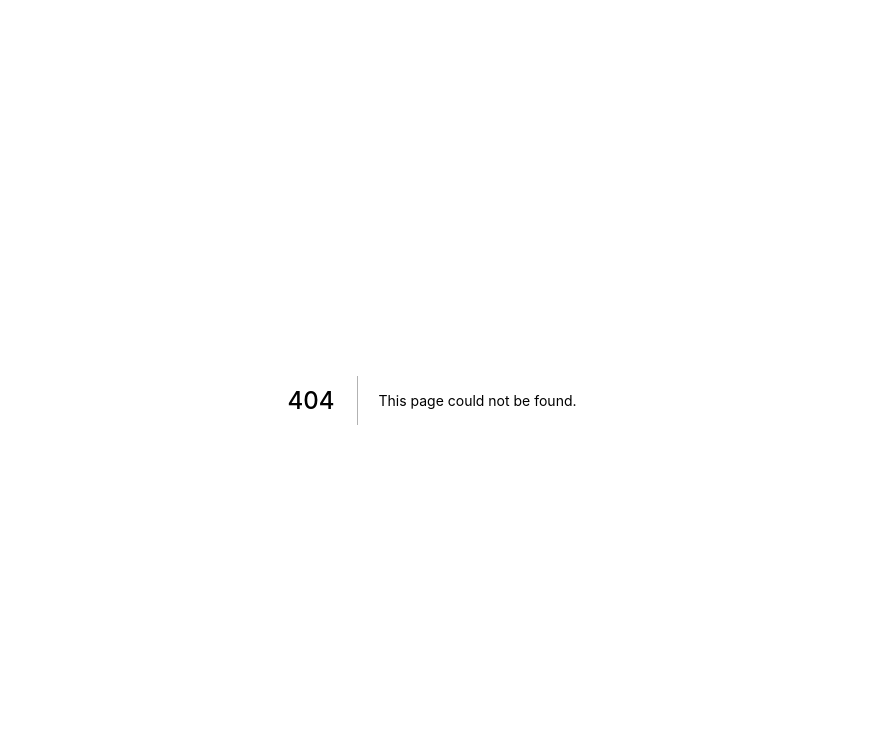
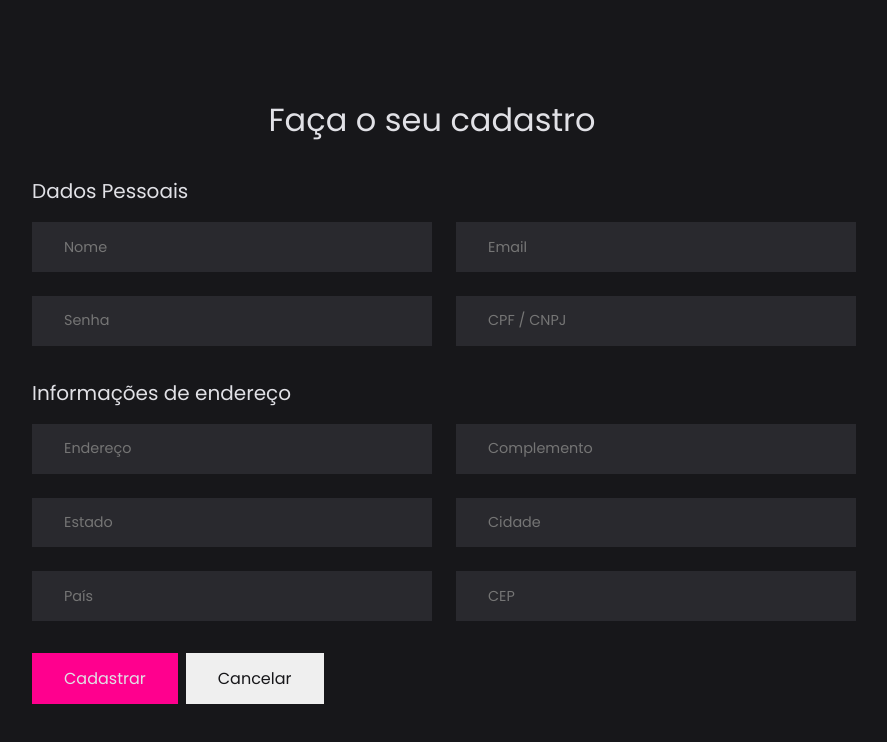
Before and after one commit to joaogkvalho/user-acl, a Next.js app: page /signup in a window 1280 px wide. Before the commit this address had no page. Shown: the top 742 px of the page, without its empty margins (208-1095 px from the left). Built offline with nearby package versions, Linux system fonts and the light colour scheme.

Commit message:
signup form added

```diff
--- a/src/pages/index.tsx
+++ b/src/pages/index.tsx
@@ -5,7 +5,7 @@ import styles from './home.module.scss'
 export default function Home() {
   return (
     <div className={styles.signInBox}>
-      <h1>User ACL</h1>
+      <h1>user ACL</h1>
 
       <form className={styles.signInForm}>
           <input type="email" placeholder="Digite seu email" />
@@ -20,7 +20,7 @@ export default function Home() {
           ou
       </div>
 
-      <Link href="/signUp">
+      <Link href="/signup">
         <button className={styles.signUpButton}>Cadastre-se</button>
       </Link>
     </div>
--- a/src/pages/signUp.tsx
+++ /dev/null
@@ -1,5 +0,0 @@
-export default function signUp() {
-    return(
-        <h1>Faça o seu cadastro</h1>
-    )
-}
--- /dev/null
+++ b/src/pages/signup/index.tsx
@@ -0,0 +1,41 @@
+import Link from 'next/link'
+
+import styles from './styles.module.scss'
+
+export default function Signup() {
+    return(
+        <div className={styles.signupFormWrapper}>
+            <h1>Faça o seu cadastro</h1>
+
+            <form className={styles.signupForm}>
+                <h2>Dados Pessoais</h2>
+                <div className={styles.personalData}>
+                    <input type="text" id="nameInput" name="name" placeholder="Nome" />
+                    <input type="email" id="emailInput" name="email" placeholder="Email" />
+                    <input type="password" id="passwordInput" name="password" placeholder="Senha" />
+                    <input type="text" id="cpfOrCnpjInput" name="cpfOrCnpj" placeholder="CPF / CNPJ" />
+                </div>
+
+                <h2>Informações de endereço</h2>
+                <div className={styles.adressData}>
+                    <input type="text" id="adressInput" name="adress" placeholder="Endereço" />
+                    <input type="text" id="complementInput" name="complement" placeholder="Complemento" />
+
+                    <input type="text" id="stateInput" name="state" placeholder="Estado" />
+                    <input type="text" id="cityInput" name="city" placeholder="Cidade" />
+
+                    <input type="text" id="countryInput" name="country" placeholder="País" />
+                    <input type="text" id="cepInput" name="cep" placeholder="CEP" />
+                </div>
+
+                <div className={styles.formButtons}>
+                    <button type="submit">Cadastrar</button>
+
+                    <Link href="/">
+                        <button>Cancelar</button>
+                    </Link>
+                </div>
+            </form>
+        </div>
+    )
+}
--- /dev/null
+++ b/src/pages/signup/styles.module.scss
@@ -0,0 +1,98 @@
+.signupFormWrapper{
+    width: 100%;
+    height: 100vh;
+    max-width: 1000px;
+
+    display: flex;
+    flex-direction: column;
+    align-items: center;
+    justify-content: center;
+
+    margin: 0 auto;
+
+    background: #17171a;
+
+    h1{
+        margin-bottom: 2rem;
+        font-weight: 400;
+    }
+}
+
+.signupForm{
+    max-width: 800px;
+
+    display: flex;
+    flex-direction: column;
+
+    h2{
+        margin-bottom: 1rem;
+
+        font-size: 1.25rem;
+        font-weight: 400;
+
+        color: #e1e1e6;
+    }
+
+    .personalData{
+        display: grid;
+        grid-template-columns: repeat(2, 2fr);
+        gap: 1.5rem;
+
+        margin-bottom: 2rem;
+
+        input{
+            width: 400px;
+            padding: 0.9rem 2rem;
+
+            background: #29292e;
+            border: 0;
+            outline: none;
+
+            font-size: 0.9rem;
+            color: #e1e1e6;
+        }
+    }
+
+    .adressData{
+        display: grid;
+        grid-template-columns: repeat(2, 2fr);
+        gap: 1.5rem;
+
+        margin-bottom: 2rem;
+
+        input{
+            width: 400px;
+            padding: 0.9rem 2rem;
+
+            background: #29292e;
+            border: 0;
+            outline: none;
+
+            font-size: 0.9rem;
+            color: #e1e1e6;
+        }
+    }
+
+    .formButtons{
+        button{
+            padding: 0.8rem 2rem;
+            border: 0;
+            color: #17171a;
+        }
+
+        button[type="submit"]{
+            margin-right: 0.5rem;
+            padding: 0.8rem 2rem;
+
+            background: #ff008e;
+            border: 0;
+            color: #e1e1e6;
+
+            transition: filter 0.2s;
+        }
+
+        button:hover{
+            filter: brightness(0.8);
+        }
+    }
+}
```
